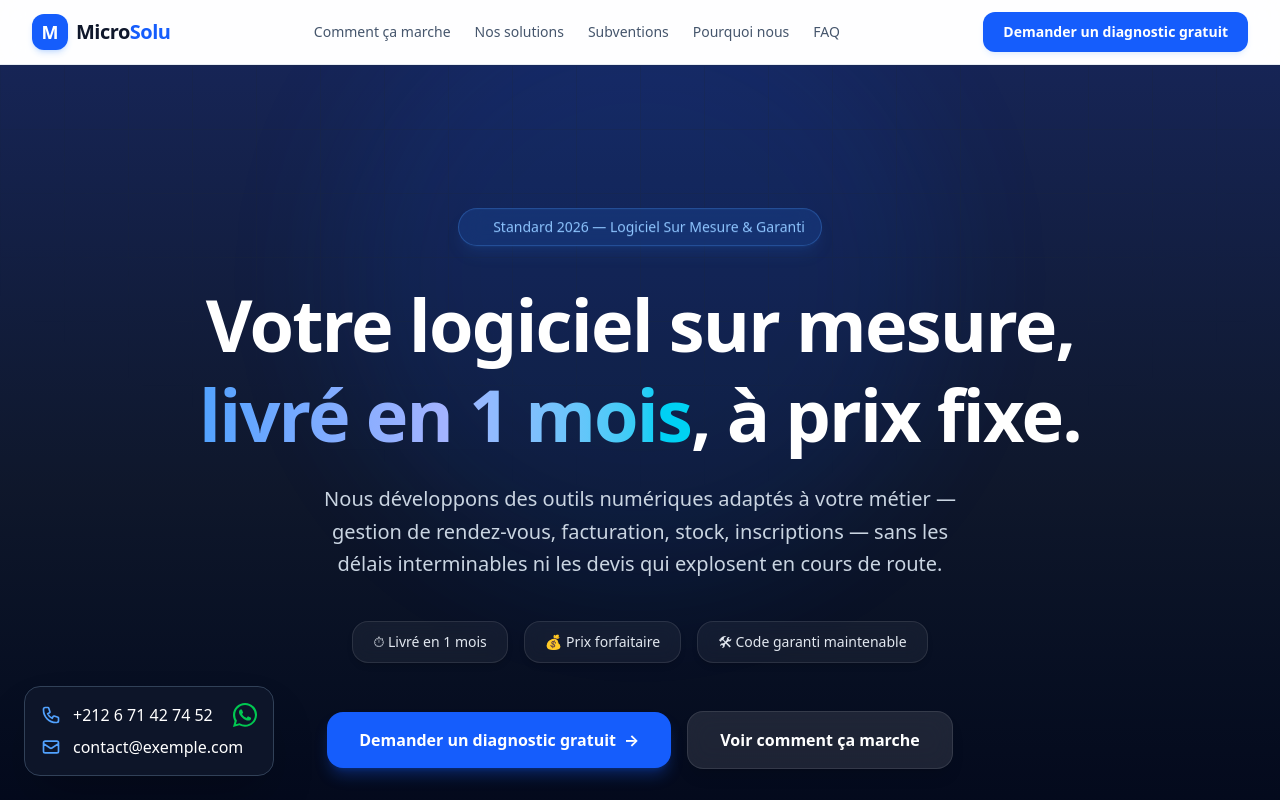
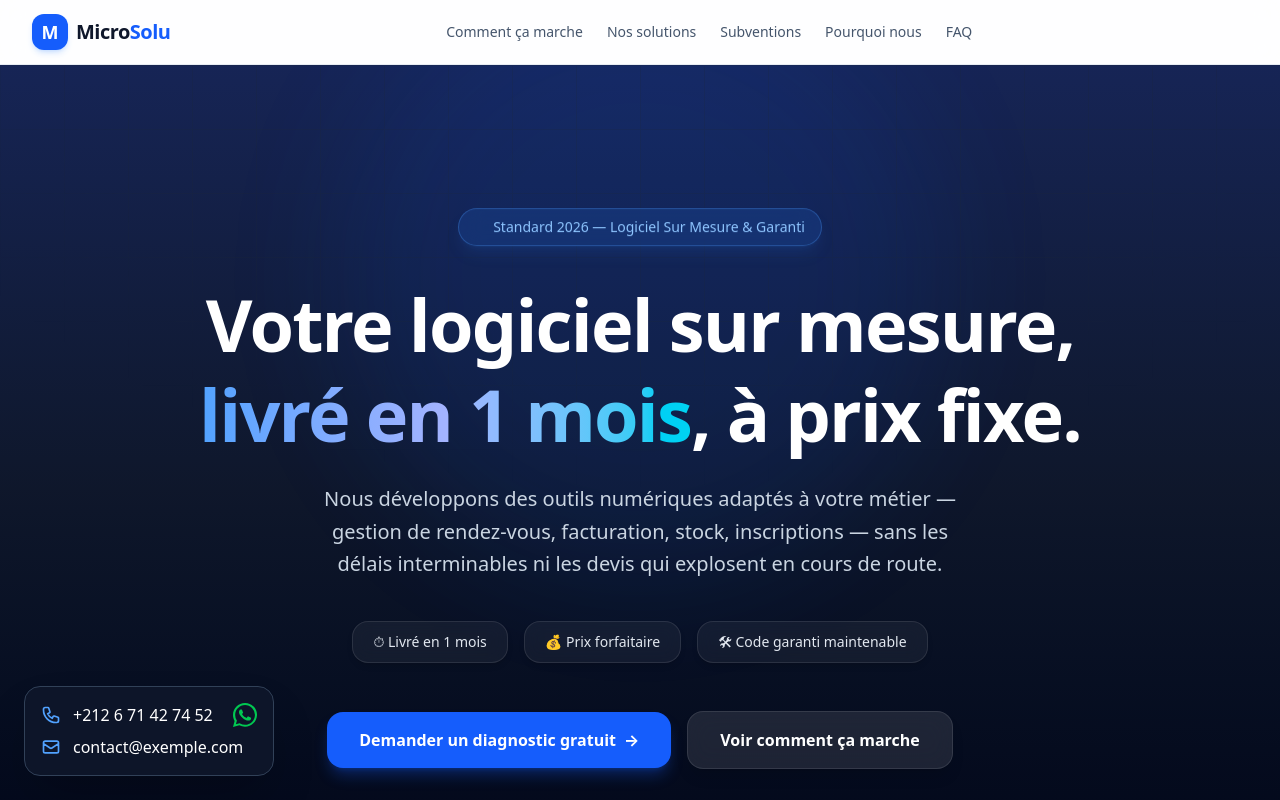
Before and after one commit to amarkarimmed-art/Micro-Solu, a Next.js app in the folder frontend/: page / in a window 1280 px wide. Shown: the top 800 px of the page. Built offline with nearby package versions, Linux system fonts and the light colour scheme.

Commit message:
fix: remove diagnostic gratuit button from header

```diff
--- a/frontend/src/components/layout/Header.tsx
+++ b/frontend/src/components/layout/Header.tsx
@@ -41,20 +41,8 @@ export function Header() {
           ))}
         </nav>
 
-        {/* CTA & Mobile Menu Toggle */}
-        <div className="flex items-center gap-2 sm:gap-3">
-          <Link
-            href="/demands"
-            className="relative inline-flex items-center justify-center px-3.5 sm:px-5 py-2 sm:py-2.5 rounded-xl bg-blue-600 text-white font-semibold text-xs sm:text-sm overflow-hidden group shadow-md shadow-blue-500/10 hover:shadow-lg hover:shadow-blue-500/30 transform transition-all duration-300 hover:-translate-y-0.5 active:scale-95 whitespace-nowrap"
-          >
-            {/* Shimmer overlay */}
-            <span className="absolute inset-0 w-full h-full bg-gradient-to-r from-transparent via-white/25 to-transparent -translate-x-full group-hover:animate-[shimmer_1.5s_infinite]" />
-            <span className="relative">
-              <span className="hidden sm:inline">Demander un diagnostic gratuit</span>
-              <span className="sm:hidden">Diagnostic gratuit</span>
-            </span>
-          </Link>
-
+        {/* Mobile Menu Toggle */}
+        <div className="flex items-center">
           {/* Mobile Hamburger Button */}
           <button
             onClick={() => setIsMenuOpen(!isMenuOpen)}
```
